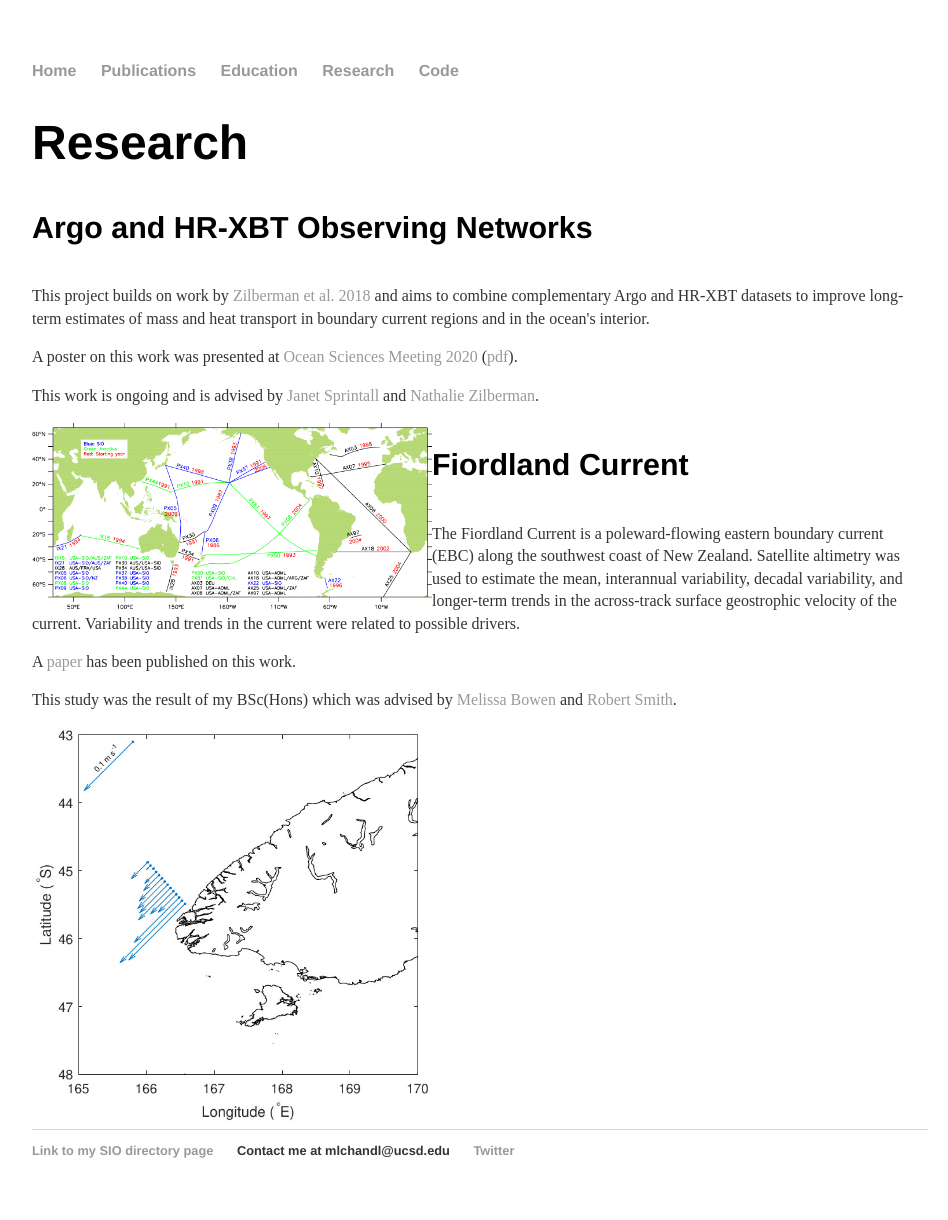
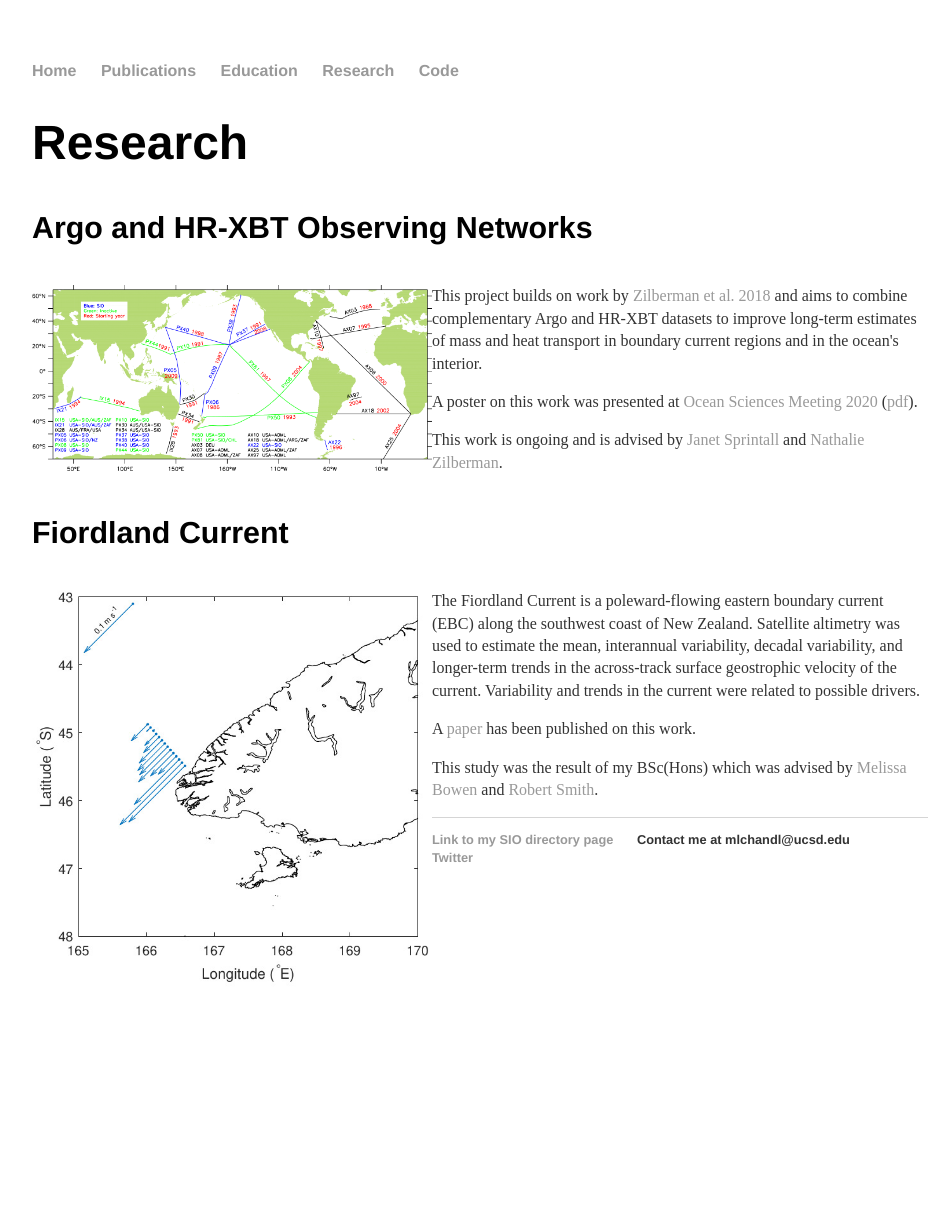
Before and after one commit to mlchandler/mlchandler.github.io, a Jekyll site: the page built from research/index.html, in a window 1280 px wide. Shown: the whole page, without its empty margins (160-1108 px from the left). Built offline with Jekyll 4.4.1, drawn with Linux system fonts in a browser that asks for light colours; after the commit the page ends 987 px from its top, so only the background shows below that.

Commit message:
Update index.html

```diff
--- a/research/index.html
+++ b/research/index.html
@@ -7,6 +7,9 @@ title: Research - Mitchell Chandler
 
 <h1>Research</h1>
 <h4>Argo and HR-XBT Observing Networks</h4>
+
+<img src="hrglobal-hist-sio.gif" style="width:400px" align="left" />
+
 <p>
 This project builds on work by <a href="https://journals.ametsoc.org/doi/full/10.1175/JTECH-D-17-0153.1">Zilberman et al. 2018</a> and aims to combine complementary Argo and HR-XBT datasets to improve long-term estimates of mass and heat transport in boundary current regions and in the ocean's interior.
 </p>
@@ -19,9 +22,12 @@ A poster on this work was presented at <a href="https://agu.confex.com/agu/osm20
 This work is ongoing and is advised by <a href="https://jsprintall.scrippsprofiles.ucsd.edu/">Janet Sprintall</a> and <a href="https://nzilberman.scrippsprofiles.ucsd.edu/">Nathalie Zilberman</a>.
 </p>
 
-<img src="hrglobal-hist-sio.gif" style="width:400px" align="left" />
+
 
 <h4>Fiordland Current</h4>
+
+<img src="south_current.jpg" style="width:400px" align="left" />
+
 <p>
 The Fiordland Current is a poleward-flowing eastern boundary current (EBC) along the southwest coast of New Zealand. Satellite altimetry was used to estimate the mean, interannual variability, decadal variability, and longer-term trends in the across-track surface geostrophic velocity of the current. Variability and trends in the current were related to possible drivers.
 </p>
@@ -34,6 +40,6 @@ A <a href="https://www.tandfonline.com/doi/10.1080/00288330.2019.1629467">paper<
 This study was the result of my BSc(Hons) which was advised by <a href="https://unidirectory.auckland.ac.nz/profile/m-bowen">Melissa Bowen</a> and <a href="https://www.otago.ac.nz/marinescience/staff/otago664247.html">Robert Smith</a>.
 </p>
 
-<img src="south_current.jpg" style="width:400px">
+
 
 </div>
```
